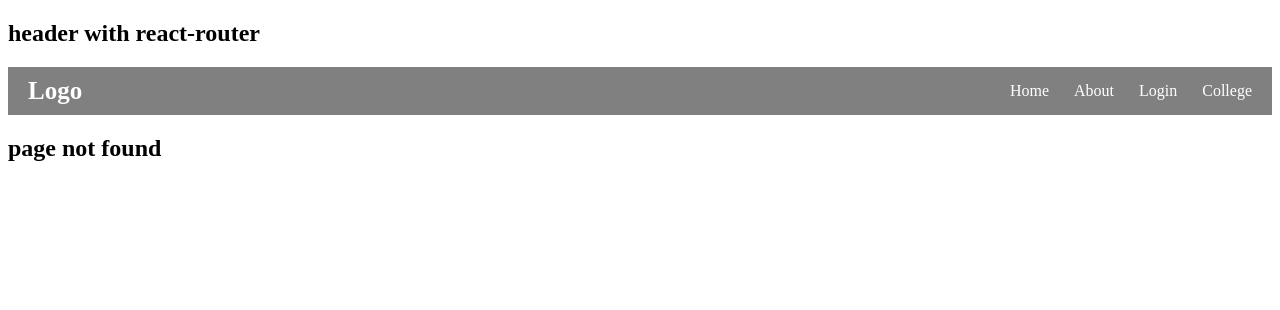
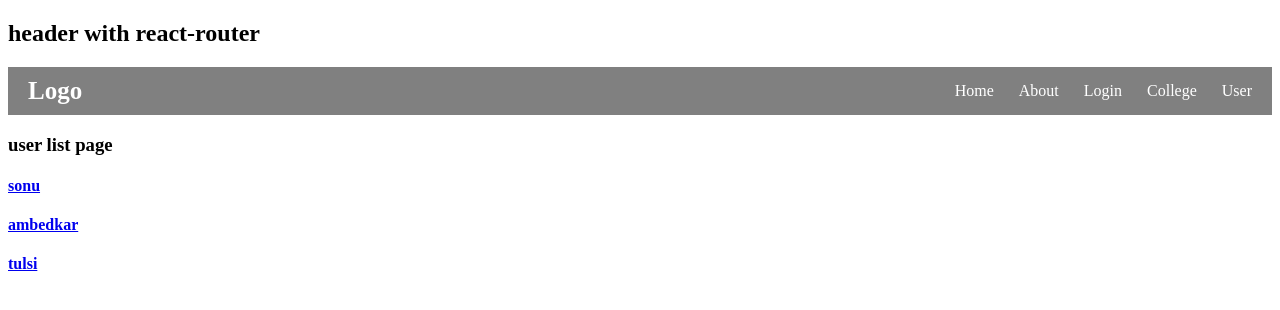
Before and after one commit to Sonukumar201995/react_practice-02, a React (Vite) app: page /users in a window 1280 px wide. Before the commit this address had no page. Shown: the top 310 px of the page. Built offline with nearby package versions, Linux system fonts and the light colour scheme.

Commit message:
dynamic route in react-router

```diff
--- a/src/App.jsx
+++ b/src/App.jsx
@@ -9,6 +9,8 @@ import Student from './Student';
 import { Department } from './Deparment';
 import { StudentDetails } from './StudentDetail';
 import { PageNotFound } from './PageNotFound';
+import UserList from './UserList';
+import { UserDetails } from './UserDetails';
 
 
  function App()
@@ -21,11 +23,13 @@ import { PageNotFound } from './PageNotFound';
       <Route path="/" element={<Home/>}/>
       <Route path='/about' element={<About/>}/>
       <Route path='/login' element={<Login/>}/>
+      <Route path="users" element={<UserList/>}/>
+      <Route path="users/:id" element={<UserDetails/>}/>
       <Route path="/college" element={<College />}>
       <Route path="student" element={<Student />} />
       <Route path="department" element={<Department />} />
       <Route path="studentdetails" element={<StudentDetails />} />
-</Route>
+      </Route>
       <Route path='/*' element={<PageNotFound/>}/>
     </Routes>
     </>
--- a/src/NavBar.jsx
+++ b/src/NavBar.jsx
@@ -27,6 +27,10 @@ export function NavBar() {
         <li>
           <Link to="/college">College</Link>
         </li>
+
+        <li>
+          <Link to="users">User</Link>
+        </li>
       </ul>
 
     </div>
--- /dev/null
+++ b/src/UserDetails.jsx
@@ -0,0 +1,15 @@
+import { useParams,Link } from "react-router"
+
+
+export function UserDetails()
+{
+    const paramData=useParams();
+
+    return(
+        <>
+        <h2>user details</h2>
+        <h3>user id is :{paramData.id}</h3>
+        <h4><Link to='/users'>back to</Link></h4>
+        </>
+    )
+}
--- /dev/null
+++ b/src/UserList.jsx
@@ -0,0 +1,21 @@
+import { Link } from "react-router";
+function UserList(){
+
+    const userData=[
+        {id:1,name:'sonu'},
+        {id:2,name:"ambedkar"},
+        {id:3,name:'tulsi'},
+    ]
+    return(
+        <>
+            <h3>user list page</h3>
+            {
+                userData.map((item,index)=>(
+                <h4 key={index}><Link to={'/users/'+item.id}>{item.name}</Link></h4>
+                ))
+            }
+        </>
+    )
+}
+
+export default UserList;
```
